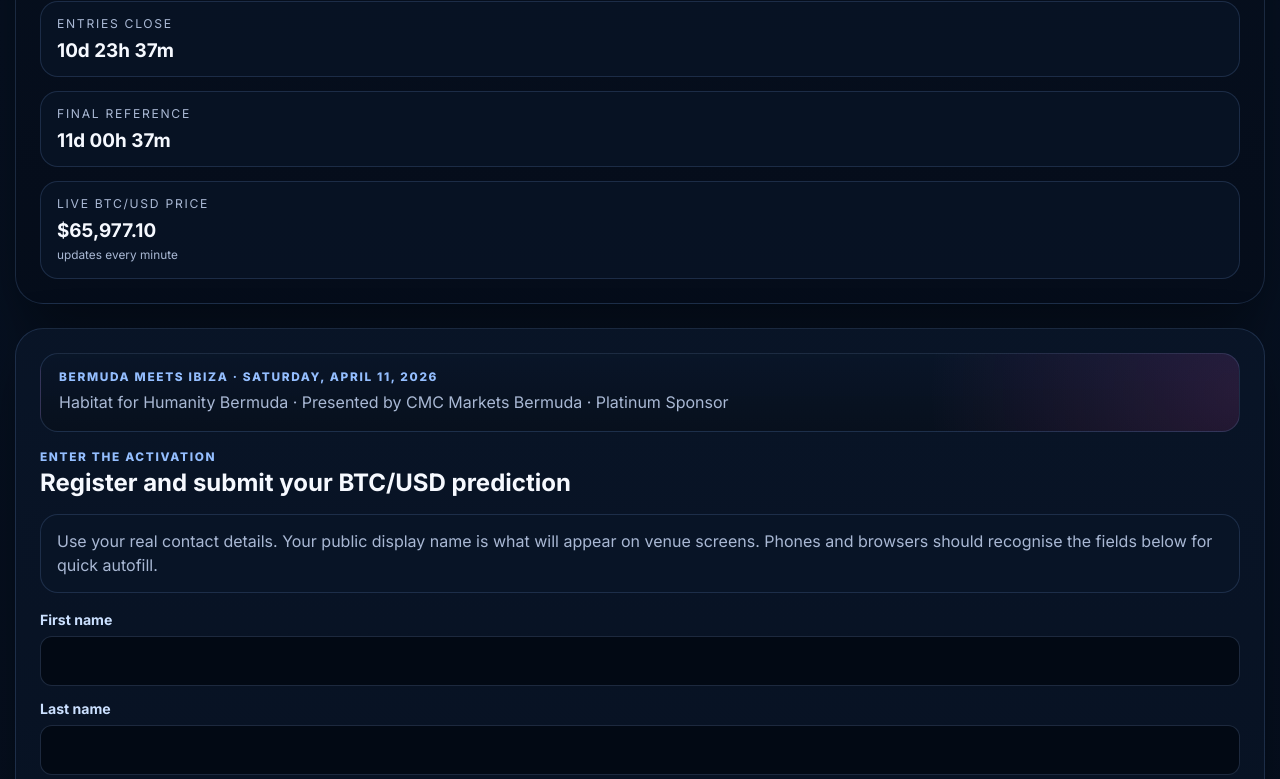
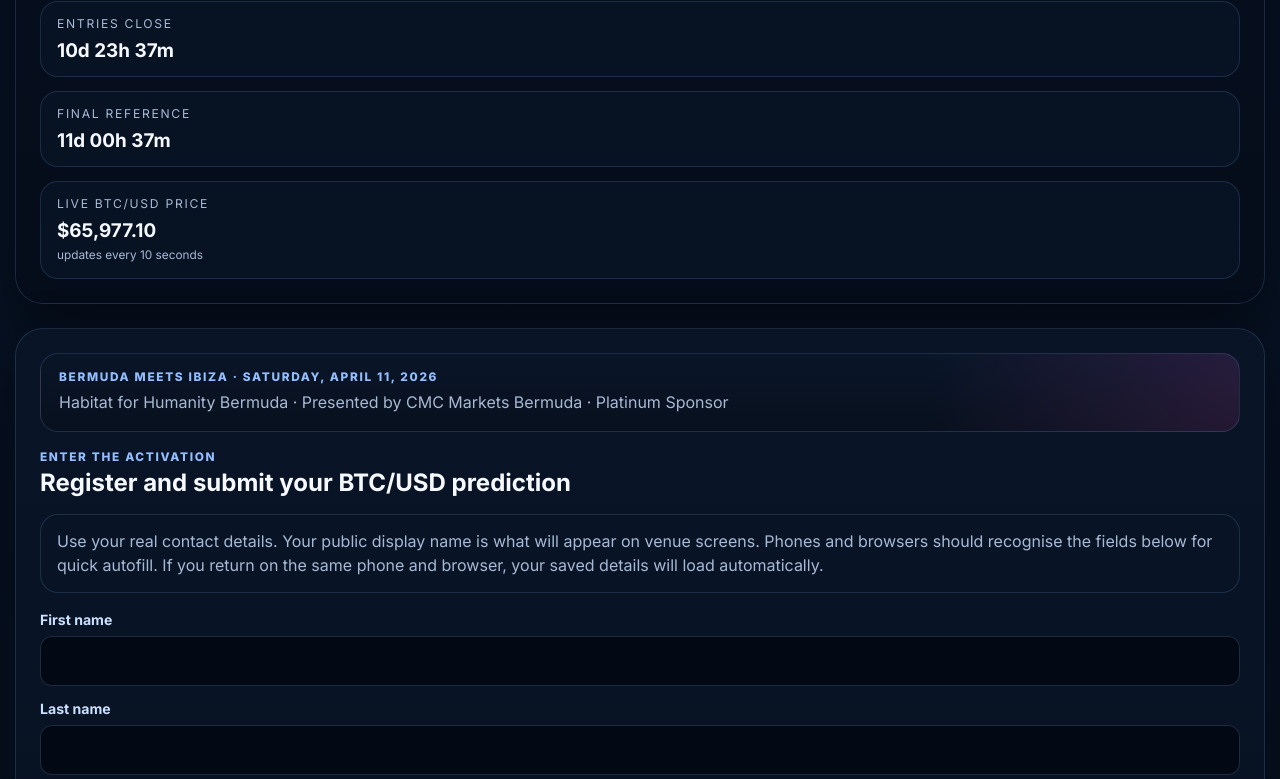
Before and after one commit to d63199682/cmc-btc-price-lock, a FastAPI app: page / in a window 1280 px wide. Shown: the part 1612-2391 px from the top of the page. Run offline with FastAPI, Linux system fonts and the light colour scheme; data comes from the database, SQL or seed files in the repository.

Commit message:
Add files via upload

```diff
--- a/cmc_btc_price_lock_v4/cmc_btc_price_lock/app/templates/index.html
+++ b/cmc_btc_price_lock_v4/cmc_btc_price_lock/app/templates/index.html
@@ -84,7 +84,7 @@
           <div class="countdown-card countdown-card-live">
             <span>Live BTC/USD Price</span>
             <strong id="livePrice">${{ "{0:,.2f}".format(live_price) }}</strong>
-            <small>updates every minute</small>
+            <small>updates every 10 seconds</small>
           </div>
         </div>
       </div>
@@ -106,7 +106,7 @@
       </div>
 
       <div class="inline-note">
-        Use your real contact details. Your public display name is what will appear on venue screens. Phones and browsers should recognise the fields below for quick autofill.
+        Use your real contact details. Your public display name is what will appear on venue screens. Phones and browsers should recognise the fields below for quick autofill. If you return on the same phone and browser, your saved details will load automatically.
       </div>
 
       <div class="alert" id="formAlert" hidden></div>
@@ -225,7 +225,8 @@
 
         <div class="form-actions form-actions-stacked-mobile">
           <button type="submit" class="primary-button" id="submitButton">Submit prediction</button>
-          <span class="helper-text" id="formHelper">You can update your prediction until 10:00 PM Hamilton time using the same email and phone number.</span>
+          <a href="/dashboard" class="secondary-button link-button" id="bottomViewDashboardButton">View dashboard</a>
+          <span class="helper-text" id="formHelper">You can update your prediction until 10:00 PM Hamilton time. On the same phone and browser, your entry details will be remembered automatically.</span>
         </div>
       </form>
 
@@ -269,8 +270,8 @@
         </div>
         <p class="helper-text">Only your latest valid prediction before 10:00 PM counts. Duplicate price points are not allowed.</p>
         <div class="confirmation-actions">
+          <a href="/dashboard" class="primary-button link-button" id="viewDashboardButton">View the public dashboard</a>
           <button class="secondary-button" id="editAgainButton" type="button">Adjust my prediction</button>
-          <a href="/dashboard" class="secondary-button link-button">View the public dashboard</a>
         </div>
       </section>
     </section>
```
Also changed, not shown: cmc_btc_price_lock_v4/cmc_btc_price_lock/app/templates/admin.html (+6 -1 lines), cmc_btc_price_lock_v4/cmc_btc_price_lock/app/templates/dashboard.html (+5 -4 lines).
